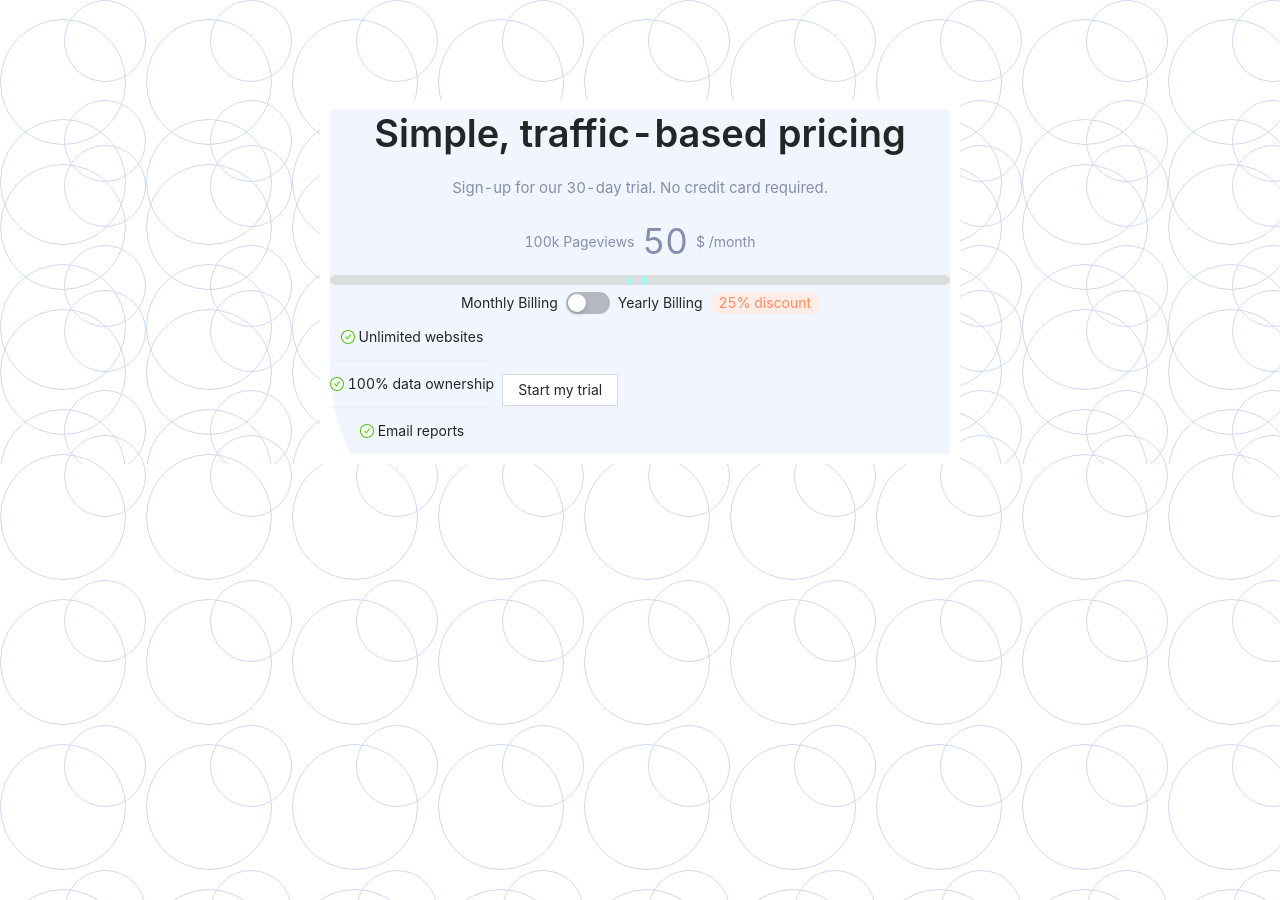
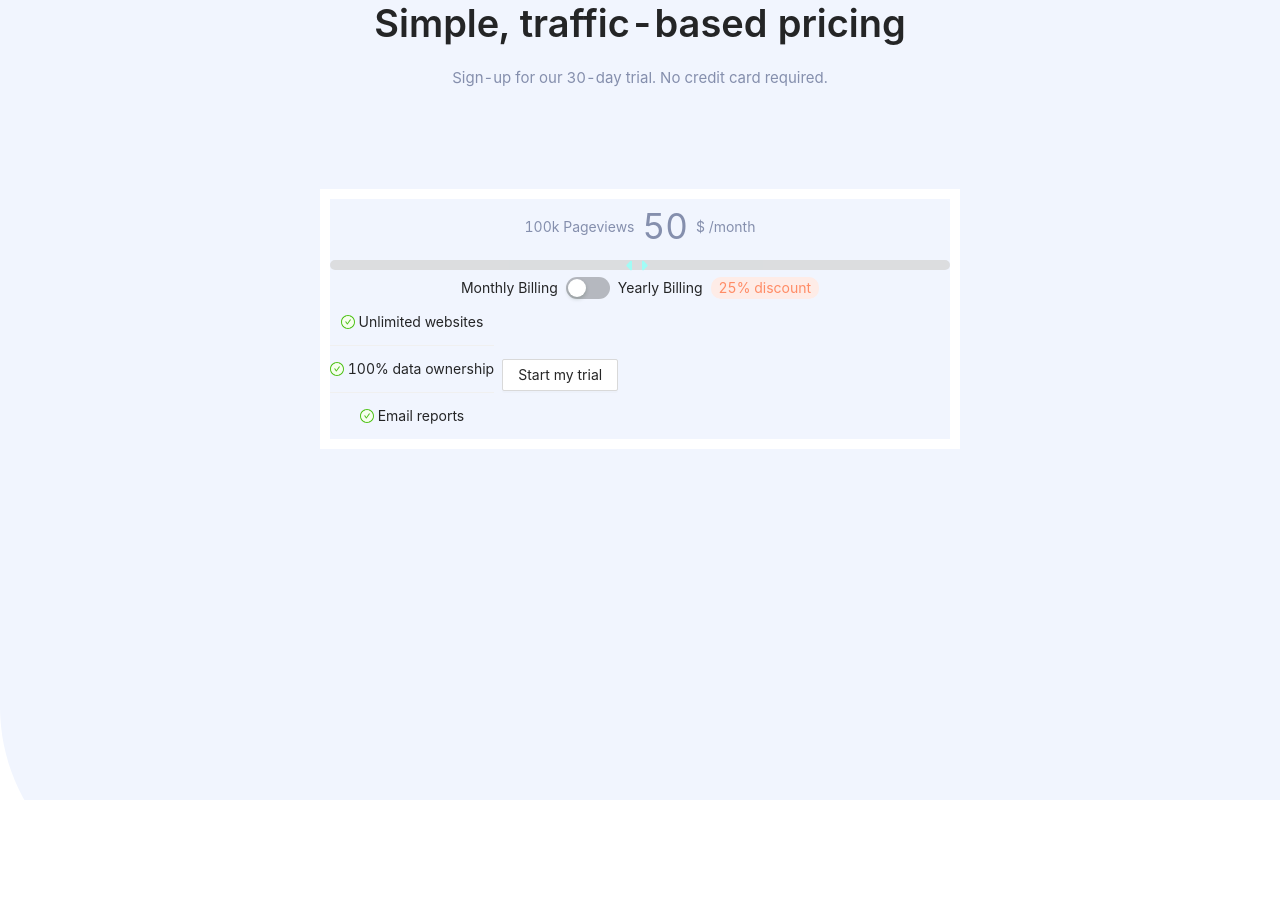
Before and after one commit to Laaggan/front-end-mentor-challenge, a React (Create React App) app in the folder front-end-mentor/: page / in a window 1280 px wide. After the commit the page ends 800 px from the top, so only its background shows below. Built offline with nearby package versions, Linux system fonts and the light colour scheme.

Commit message:
Restructured app into components

```diff
--- a/front-end-mentor/src/App.css
+++ b/front-end-mentor/src/App.css
@@ -8,7 +8,7 @@ h1, p, div{
 body{
   /* background-color: black; */
     /* background-color: hsl(230, 100%, 99%); */
-  background: url('images/pattern-circles.svg');
+  background: url('images/bg-pattern.svg');
 }
 
 p{
--- a/front-end-mentor/src/App.js
+++ b/front-end-mentor/src/App.js
@@ -2,84 +2,11 @@ import "./App.css";
 import React, { useState } from "react";
 import { Button, Typography, Space, List, Slider, Switch } from "antd";
 import { CheckOutlined, CheckCircleTwoTone } from "@ant-design/icons";
-import CustomSlider from './CustomSlider.js';
+import ContentBox from "./ContentBox";
 
 function App() {
-  const [sliderValue, setSliderValue] = useState(50);
-  const [discount, setDiscount] = useState(0);
-  var path = process.env.PUBLIC_URL + "/images/favicon-32x32.png";
-  // debugger;
-  var data = ["Unlimited websites", "100% data ownership", "Email reports"];
-
-  const calcDisccount = (discount, price) => {
-    debugger;
-    return price - price * discount;
-  };
-
-  const handleSwitch = (e) => {
-    debugger;
-    if (discount == 0) {
-      setDiscount(0.25);
-      setSliderValue(sliderValue * 0.75);
-    } else {
-      setSliderValue(sliderValue / 0.75);
-      setDiscount(0);
-    }
-  };
-
-  const handleSlider = (e) => {
-    setSliderValue(calcDisccount(discount, e.target.value))
-  }
-
   return (
-    <body>
-      <div className="App">
-        {/* <header className="App-header">
-      </header> */}
-
-        <div className="main-app">
-          <div>
-            <Typography.Title>Simple, traffic-based pricing</Typography.Title>
-            <div className="sub-title">
-              <p>Sign-up for our 30-day trial. No credit card required.</p>
-            </div>
-          </div>
-          <div>
-            <Space>
-              <div className="sub-title" id="price">
-                <Space>
-                  100k Pageviews
-                  <div className="money">{sliderValue}</div>$ /month
-                </Space>
-              </div>
-            </Space>
-          </div>
-          <CustomSlider handleSlider={handleSlider}/>
-          <div>
-            <Space>
-              Monthly Billing
-              <Switch onChange={handleSwitch} />
-              Yearly Billing
-              <div className="discount-container">25% discount</div>
-            </Space>
-          </div>
-          <div className="button-container">
-            <Space>
-              <List
-                dataSource={data}
-                renderItem={(item) => (
-                  <List.Item>
-                    {/* <Typography.Text><CheckOutlined twoToneColor="#52c41a" /></Typography.Text> {item} */}
-                    <CheckCircleTwoTone twoToneColor="#52c41a" /> {item}
-                  </List.Item>
-                )}
-              />
-              <Button type="default">Start my trial</Button>
-            </Space>
-          </div>
-        </div>
-      </div>
-    </body>
+    <ContentBox />
   );
 }
 
--- /dev/null
+++ b/front-end-mentor/src/AppCalculation.js
@@ -0,0 +1,76 @@
+import "./App.css";
+import React, { useState } from "react";
+import { Button, Typography, Space, List, Slider, Switch } from "antd";
+import { CheckOutlined, CheckCircleTwoTone } from "@ant-design/icons";
+import CustomSlider from './CustomSlider.js';
+
+function AppCalculation() {
+  const [sliderValue, setSliderValue] = useState(50);
+  const [discount, setDiscount] = useState(0);
+  var path = process.env.PUBLIC_URL + "/images/favicon-32x32.png";
+  var data = ["Unlimited websites", "100% data ownership", "Email reports"];
+
+  const calcDisccount = (discount, price) => {
+    debugger;
+    return price - price * discount;
+  };
+
+  const handleSwitch = (e) => {
+    debugger;
+    if (discount == 0) {
+      setDiscount(0.25);
+      setSliderValue(sliderValue * 0.75);
+    } else {
+      setSliderValue(sliderValue / 0.75);
+      setDiscount(0);
+    }
+  };
+
+  const handleSlider = (e) => {
+    setSliderValue(calcDisccount(discount, e.target.value))
+  }
+
+  return (
+    <body>
+      <div className="App">
+        <div className="main-app">
+          <div>
+            <Space>
+              <div className="sub-title" id="price">
+                <Space>
+                  100k Pageviews
+                  <div className="money">{sliderValue}</div>$ /month
+                </Space>
+              </div>
+            </Space>
+          </div>
+          <CustomSlider handleSlider={handleSlider}/>
+          <div>
+            <Space>
+              Monthly Billing
+              <Switch onChange={handleSwitch} />
+              Yearly Billing
+              <div className="discount-container">25% discount</div>
+            </Space>
+          </div>
+          <div className="button-container">
+            <Space>
+              <List
+                dataSource={data}
+                renderItem={(item) => (
+                  <List.Item>
+                    {/* <Typography.Text><CheckOutlined twoToneColor="#52c41a" /></Typography.Text> {item} */}
+                    <CheckCircleTwoTone twoToneColor="#52c41a" /> {item}
+                  </List.Item>
+                )}
+              />
+              <Button type="default">Start my trial</Button>
+            </Space>
+          </div>
+        </div>
+      </div>
+    </body>
+  );
+}
+
+export default AppCalculation;
--- /dev/null
+++ b/front-end-mentor/src/ContentBox.js
@@ -0,0 +1,21 @@
+import "./App.css";
+import React, { useState } from "react";
+import { Button, Typography, Space, List, Slider, Switch } from "antd";
+import { CheckOutlined, CheckCircleTwoTone } from "@ant-design/icons";
+import AppCalculation from "./AppCalculation";
+
+const ContentBox = (props) => {
+  return (
+    <>
+      <div id="app-header">
+        <Typography.Title>Simple, traffic-based pricing</Typography.Title>
+        <div className="sub-title">
+          <p>Sign-up for our 30-day trial. No credit card required.</p>
+        </div>
+      </div>
+      <AppCalculation />
+    </>
+  );
+};
+
+export default ContentBox;
```
